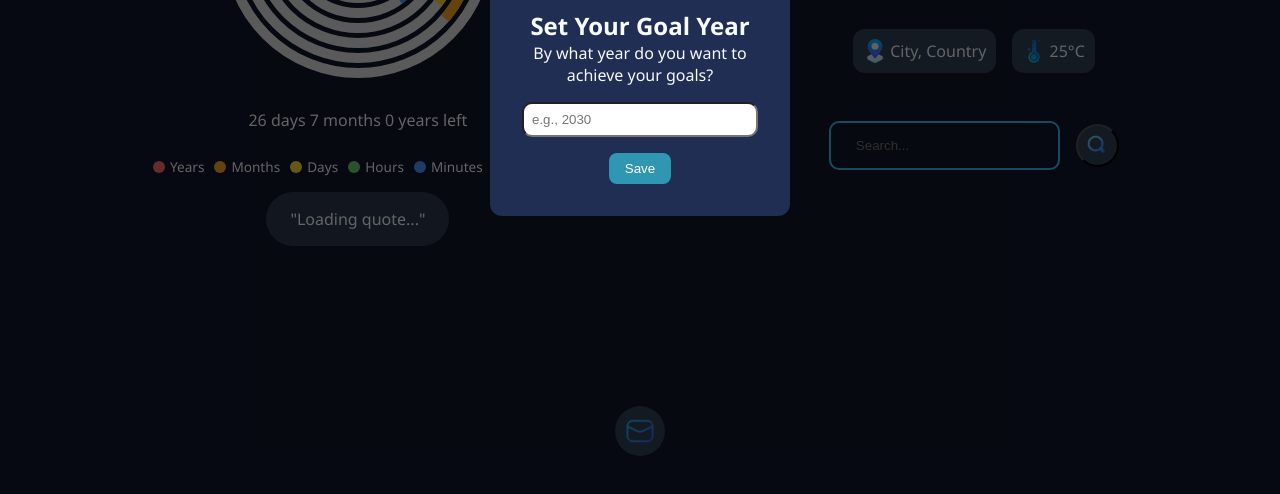
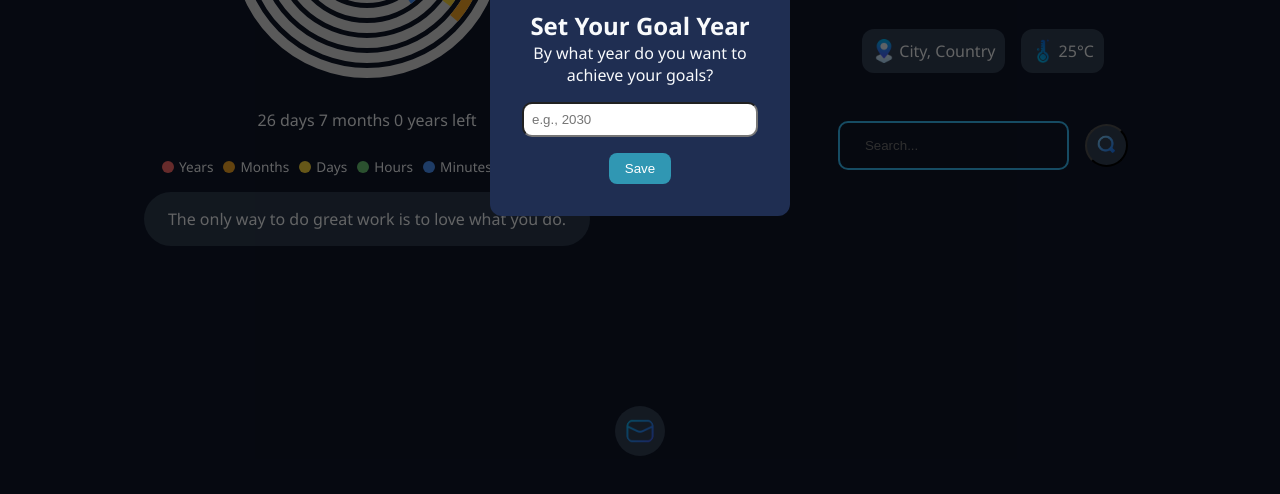
Before and after one commit to solanki03/Veridian, a browser extension: page index.html in a window 1280 px wide. Shown: the part 304-798 px from the top of the page. Drawn offline with Linux system fonts and the light colour scheme.

Commit message:
Folder structure modified. Daily quotes feature added.

```diff
--- a/index.html
+++ b/index.html
@@ -82,6 +82,7 @@
     </main>
 
     <!-- Scripts -->
-    <script src="script.js"></script>
+    <script src="scripts/clock-dt.js"></script>
+    <script src="scripts/quotes.js"></script>
 </body>
 </html>
--- a/script.js
+++ b/scripts/clock-dt.js
@@ -52,14 +52,13 @@ startDate = new Date(startDate);
 // Check for goal year BEFORE defaulting
 const modal = document.getElementById("goalModal");
 const justUpdated = localStorage.getItem("veridianJustUpdatedGoal");
-console.log("Just updated goal:", justUpdated);
+
 let storedGoalYear;
 if (justUpdated) {
     localStorage.removeItem("veridianJustUpdatedGoal");
     modal.classList.remove("hidden");
 } else {
     storedGoalYear = localStorage.getItem("veridianGoalYear");
-    console.log("Stored goal year:", storedGoalYear);
     if(!storedGoalYear && modal) {
         modal.classList.remove("hidden");
         showModal();
@@ -67,7 +66,6 @@ if (justUpdated) {
 }
 
 let goalYear = parseInt(storedGoalYear) || new Date().getFullYear();
-console.log("Goal year:", goalYear);
 const endDate = new Date(`${goalYear}-12-31T23:59:59`);
 
 
--- /dev/null
+++ b/scripts/quotes.js
@@ -0,0 +1,55 @@
+const quoteElement = document.getElementById("quote");
+const storedQuote = localStorage.getItem("veridian-quote");
+const storedQuoteDate = localStorage.getItem("veridian-quote-date");
+
+function getRandomQuote() {
+    const quotes = [
+        "One day or day one, you decide.",
+        "Believe you can and you're halfway there.",
+        "Your time is limited, don’t waste it.",
+        "Dream big. Start small. Act now.",
+        "Success doesn’t come to you, you go to it.",
+        "Make each day your masterpiece.",
+        "You are capable of amazing things.",
+        "Push yourself, because no one else will do it for you.",
+        "The trouble is, you think you have time.",
+        "The only way to do great work is to love what you do.",
+        "What we think, we become.",
+        "It always seems impossible until it’s done.",
+        "Keep educating yourself.",
+        "If you don't sacrifice for what you want, what you want becomes the sacrifice.",
+        "Make it happen. Shock everyone.",
+        "The future depends on what you do today.",
+        "Dream it. Believe it. Achieve it.",
+        "It's just a bad day, not a bad life.",
+        "You are stronger than you think.",
+        "If you never try, you'll never know.",
+        "All we have is now.",
+        "Be the game changer.",
+        "The secret of getting ahead is getting started.",
+        "Your future is created by what you do today, not tomorrow.",
+        "Success doesn't come to you, you go to it.",
+        "If not now, when?",
+        "If you know you can do better, do better.",
+        "You don't need to be great to start, but you have to start to be great.",
+        "Your only limit is you.",
+        "Don't watch the clock; do what it does. Keep going."
+    ];
+
+    const index = Math.floor(Math.random() * quotes.length);
+    return quotes[index];
+}
+
+function setDailyQuote() {
+    const today = new Date().toDateString();
+    if (storedQuote && storedQuoteDate === today) {
+        quoteElement.textContent = `${storedQuote}`
+    } else {
+        const newQuote = getRandomQuote();
+        localStorage.setItem("veridian-quote", newQuote);
+        localStorage.setItem("veridian-quote-date", today);
+        quoteElement.textContent = `${newQuote}`
+    }
+}
+
+setDailyQuote();
```
